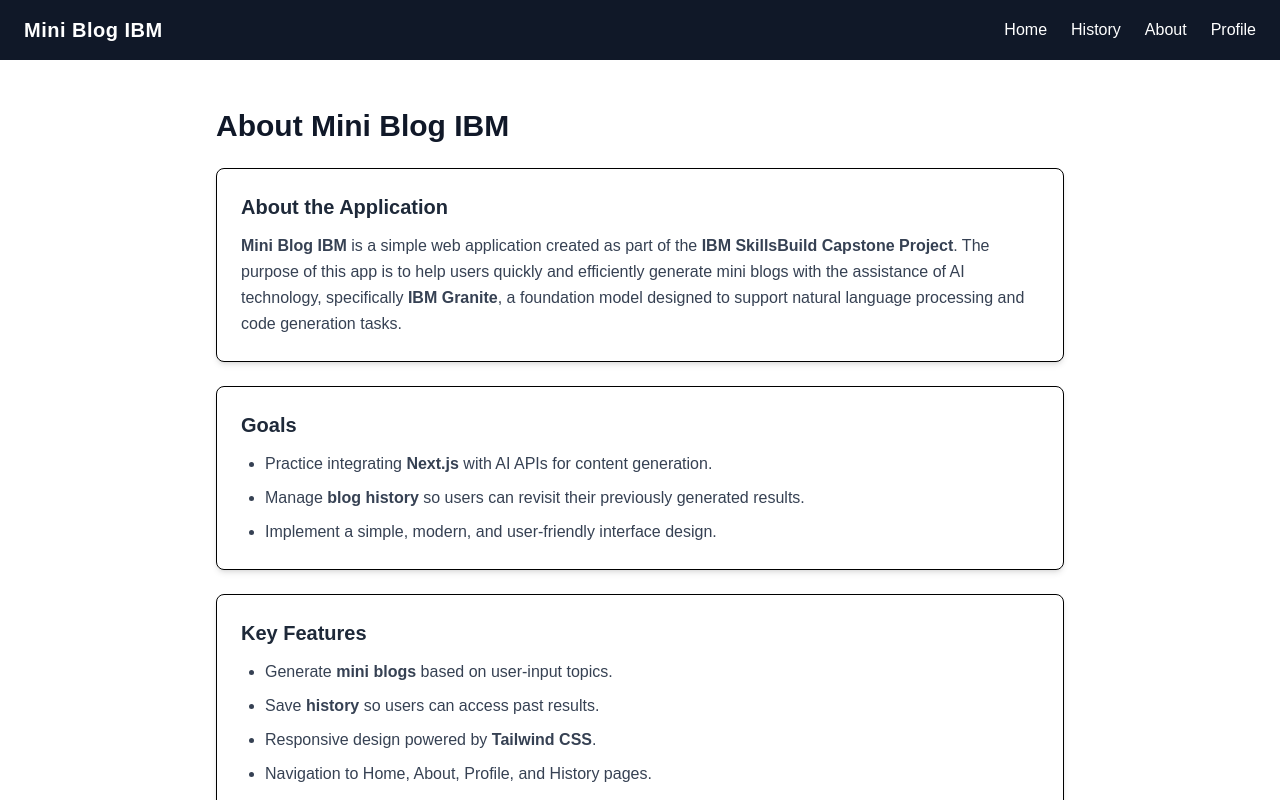
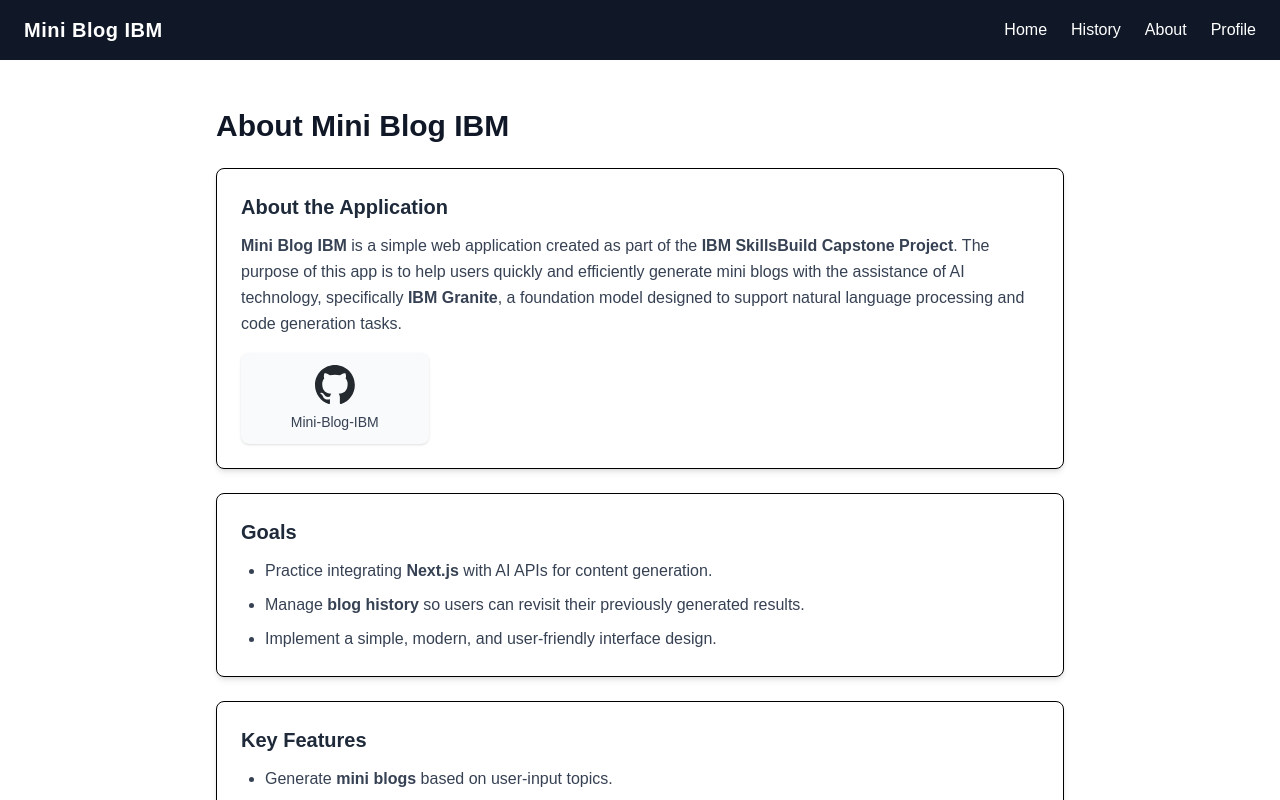
Before and after one commit to SalmanFrs/Mini-Blog-IBM, a Next.js app: page /about in a window 1280 px wide. Shown: the top 800 px of the page. Built offline with nearby package versions, Linux system fonts and the light colour scheme.

Commit message:
commit github-logo + about edit

```diff
--- a/app/about/page.tsx
+++ b/app/about/page.tsx
@@ -24,6 +24,25 @@
             designed to support natural language processing and code generation
             tasks.
           </p>
+
+          <div className="mt-4 grid grid-cols-2 sm:grid-cols-4 gap-4">
+            <a
+              href="https://github.com/SalmanFrs/Mini-Blog-IBM"
+              target="_blank"
+              rel="noopener noreferrer"
+              className="flex flex-col items-center gap-2 p-3 bg-gray-50 hover:bg-gray-100 rounded-lg shadow transition"
+            >
+              <Image
+                src="/github-logo.svg"
+                alt="Github Logo"
+                width={40}
+                height={40}
+              />
+              <span className="text-sm font-medium text-gray-700">
+                Mini-Blog-IBM
+              </span>
+            </a>
+          </div>
         </CardAbout>
 
         <CardAbout title="Goals">
```
Also changed, not shown: public/github-logo.svg (added).
